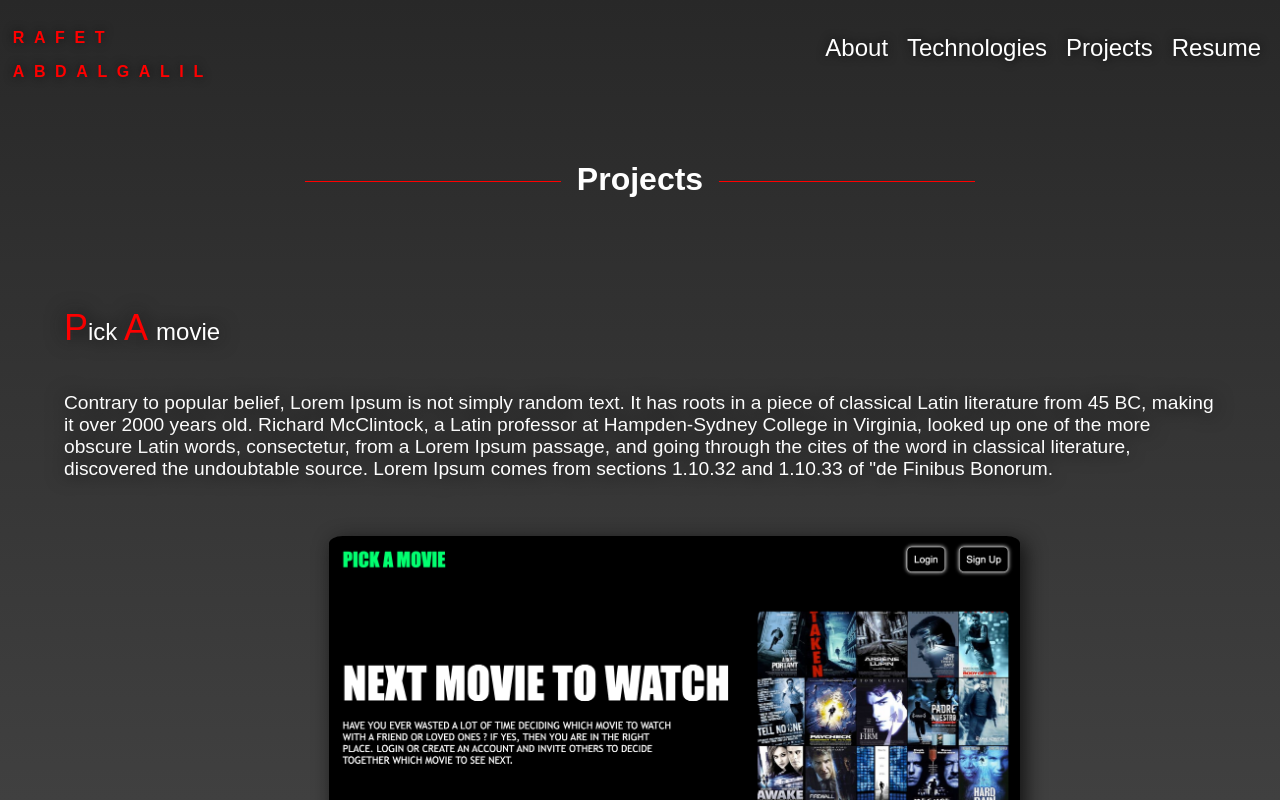
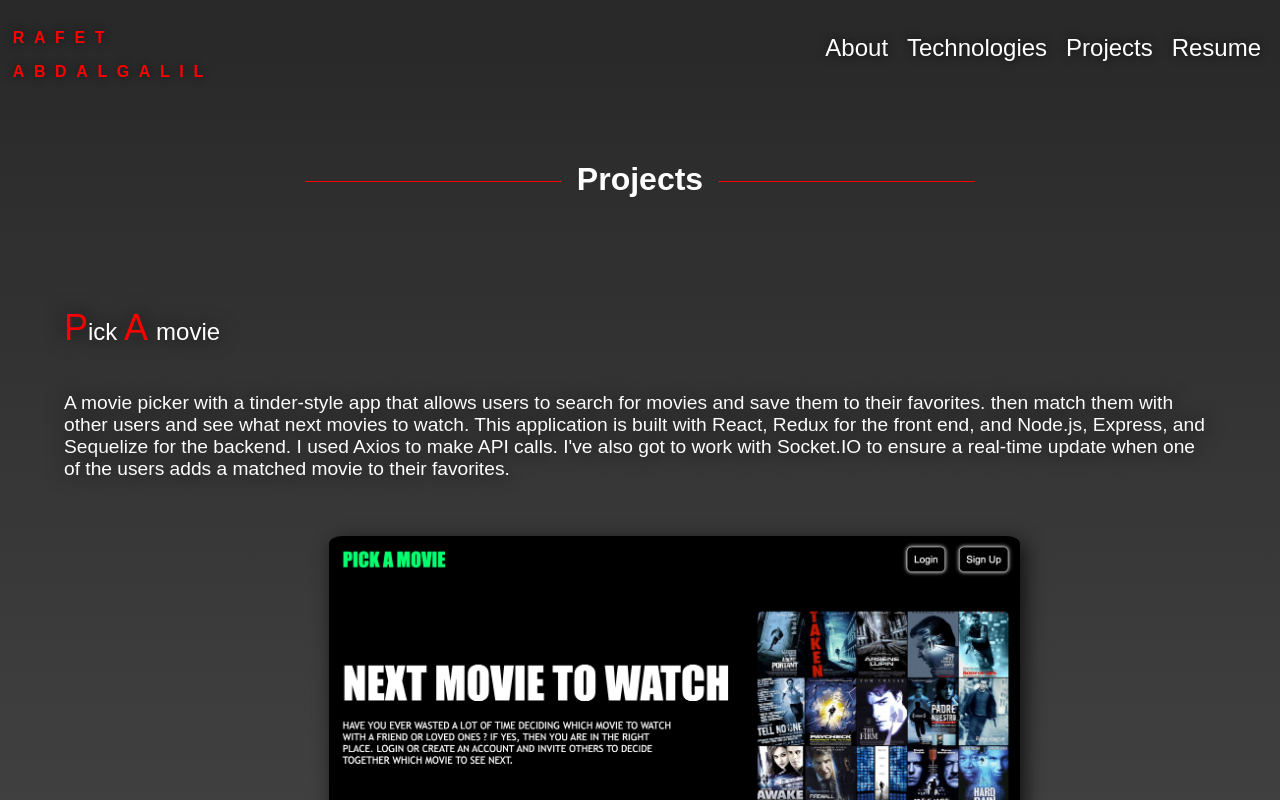
Before and after one commit to RafetAbd/portfolio-2022, a React (Create React App) app: page /projects in a window 1280 px wide. Built offline with nearby package versions, Linux system fonts and the light colour scheme.

Commit message:
completed the projects descriptions

```diff
--- a/src/components/home/home.css
+++ b/src/components/home/home.css
@@ -45,7 +45,7 @@ video {
 .name-span {
     font-size: 2em;
     font-weight: bold;
-    color: hwb(0 0% 0%);
+    color: red;
 }
 
 .home-page-links {
--- a/src/components/navbar/navbar.css
+++ b/src/components/navbar/navbar.css
@@ -27,7 +27,7 @@
 .logo-link {
     margin-right: auto;
     text-decoration: none;
-    color: hwb(0 0% 0%);
+    color: red;
     margin-left: 1%;
     margin-top: 1%;
     font-weight: bold;
@@ -36,7 +36,7 @@
 
 .logo-link > p {
     letter-spacing: 0.6em;
-
+    color: red;
 }
 
 .navbar-links {
--- a/src/components/projects/Projects.js
+++ b/src/components/projects/Projects.js
@@ -22,7 +22,13 @@ const Projects = () => {
                 >
                     <div className="single-project-title-text-div">
                         <p className="single-project-title"><span className="project-span">P</span>ick <span className="project-span">A </span>movie</p>
-                        <p className="single-project-text">Contrary to popular belief, Lorem Ipsum is not simply random text. It has roots in a piece of classical Latin literature from 45 BC, making it over 2000 years old. Richard McClintock, a Latin professor at Hampden-Sydney College in Virginia, looked up one of the more obscure Latin words, consectetur, from a Lorem Ipsum passage, and going through the cites of the word in classical literature, discovered the undoubtable source. Lorem Ipsum comes from sections 1.10.32 and 1.10.33 of "de Finibus Bonorum.</p>
+                        <p className="single-project-text">
+                        A movie picker with a tinder-style app that allows users to search for movies and save them to their favorites.
+                            then match them with other users and see what next movies to watch. This application is built with React, Redux for the front end, and Node.js, Express, and Sequelize for the backend.
+                            I used Axios to make API calls. I've also got
+                            to work with Socket.IO to ensure a real-time update when one of the users adds a matched movie to their favorites.
+
+                        </p>
                     </div>
                     <a href="https://pick-amovie.herokuapp.com/" target="_blank" className="image-projects" rel="noreferrer"><img src='/Screen Shot 2022-05-18 at 11.37.11 AM.png' alt="pick-a-movie" className="project-img" /></a>
                 </motion.div>
@@ -35,7 +41,11 @@ const Projects = () => {
                 >
                     <div className="single-project-title-text-div">
                         <p className="single-project-title"><span className="project-span">O</span>bjectively <span className="project-span">B</span>etter <span className="project-span">B</span>ooks</p>
-                        <p className="single-project-text">Contrary to popular belief, Lorem Ipsum is not simply random text. It has roots in a piece of classical Latin literature from 45 BC, making it over 2000 years old. Richard McClintock, a Latin professor at Hampden-Sydney College in Virginia, looked up one of the more obscure Latin words, consectetur, from a Lorem Ipsum passage, and going through the cites of the word in classical literature, discovered the undoubtable source. Lorem Ipsum comes from sections 1.10.32 and 1.10.33 of "de Finibus Bonorum.</p>
+                        <p className="single-project-text">
+                        A full-stack e-commerce group website that allows users and guests to search for books and add them to their shopping cart.
+                        this CRUD site shows all the books in the database, a selected single book, and a shopping cart.
+                        there is also a checkout page where users can pay for their books. this site has an admin portal that shows all the purchases made by the users. this site is built with React, Redux for the frontend, Node.js, Express, Sequelize for the backend.
+                        </p>
                     </div>
                     <a href="https://grace-shopper-alpha-quad-squad.herokuapp.com/" target="_blank" className="image-projects" rel="noreferrer"><img src='/Screen Shot 2022-05-18 at 11.38.17 AM.png' alt="redux" className="project-img" /></a>
 
@@ -49,7 +59,11 @@ const Projects = () => {
                 >
                     <div className="single-project-title-text-div">
                         <p className="single-project-title"><span className="project-span">M</span>oments</p>
-                        <p className="single-project-text">Contrary to popular belief, Lorem Ipsum is not simply random text. It has roots in a piece of classical Latin literature from 45 BC, making it over 2000 years old. Richard McClintock, a Latin professor at Hampden-Sydney College in Virginia, looked up one of the more obscure Latin words, consectetur, from a Lorem Ipsum passage, and going through the cites of the word in classical literature, discovered the undoubtable source. Lorem Ipsum comes from sections 1.10.32 and 1.10.33 of "de Finibus Bonorum.</p>
+                        <p className="single-project-text">
+                        A PWA group application that allows users to log in with their Spotify account, upload or capture photos, then match the photo with a selected song depending on the photo color theme.
+                            this application is built with React, Redux for the front end, Node.js, Express, Sequelize for the backend, and Spotify API for authentication and to search for songs.
+                            We used the Color-thief library to detect the dominant color of the image and Amazon S3 to store the uploaded images.
+                        </p>
                     </div>
                     <a href="https://moments-pwa.herokuapp.com/home" target="_blank" className="image-projects" rel="noreferrer"><img src='/Screen Shot 2022-05-18 at 11.36.23 AM.png' alt="node" className="project-img" /></a>
                 </motion.div>
--- a/src/components/projects/projects.css
+++ b/src/components/projects/projects.css
@@ -18,7 +18,7 @@
     flex-direction: row;
     justify-content: center;
     align-items:flex-start ;
-    margin: 5%
+    margin: 5%;
 }
 
 .project-span {
```
Also changed, not shown: public/Screen Shot 2022-05-19 at 8.06.55 PM.png (added), 1 other file (tests, documents, lock files or other folders).
